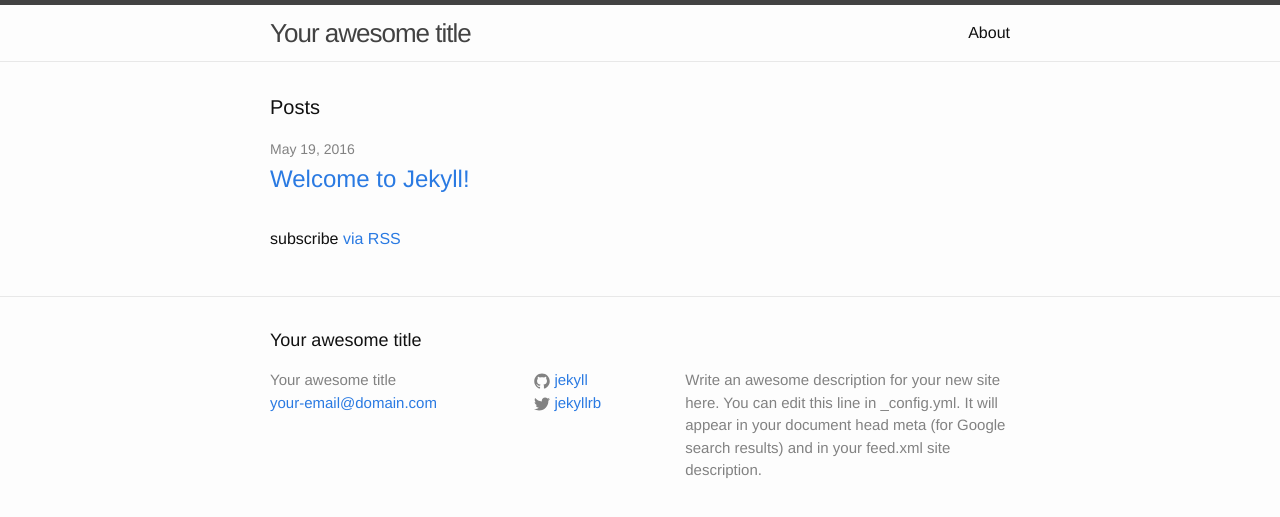
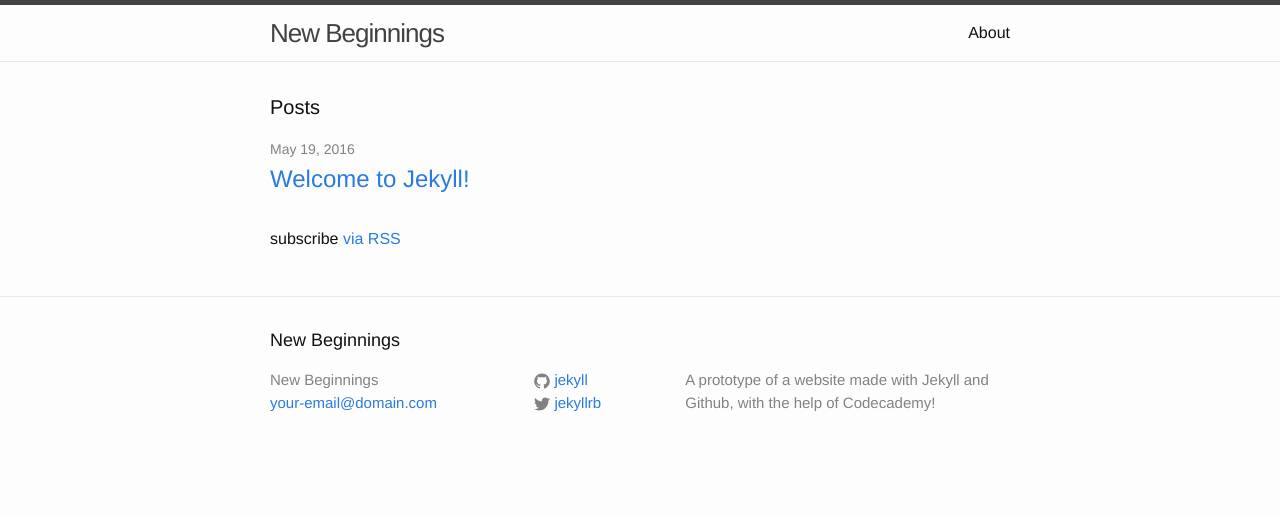
Before and after one commit to EternalLocket/EternalLocket.github.io, a Jekyll site: the page built from index.html, in a window 1280 px wide. Shown: the top 517 px of the page. Built offline with Jekyll 4.4.1, drawn with Linux system fonts in a browser that asks for light colours.

Commit message:
Update _config.yml
changing the description and title for the website

```diff
--- a/_config.yml
+++ b/_config.yml
@@ -6,12 +6,10 @@
 # 'jekyll serve'. If you change this file, please restart the server process.
 
 # Site settings
-title: Your awesome title
+title: New Beginnings
 email: your-email@domain.com
 description: > # this means to ignore newlines until "baseurl:"
-  Write an awesome description for your new site here. You can edit this
-  line in _config.yml. It will appear in your document head meta (for
-  Google search results) and in your feed.xml site description.
+  A prototype of a website made with Jekyll and Github, with the help of Codecademy!
 baseurl: "" # the subpath of your site, e.g. /blog
 url: "http://yourdomain.com" # the base hostname & protocol for your site
 twitter_username: jekyllrb
```
